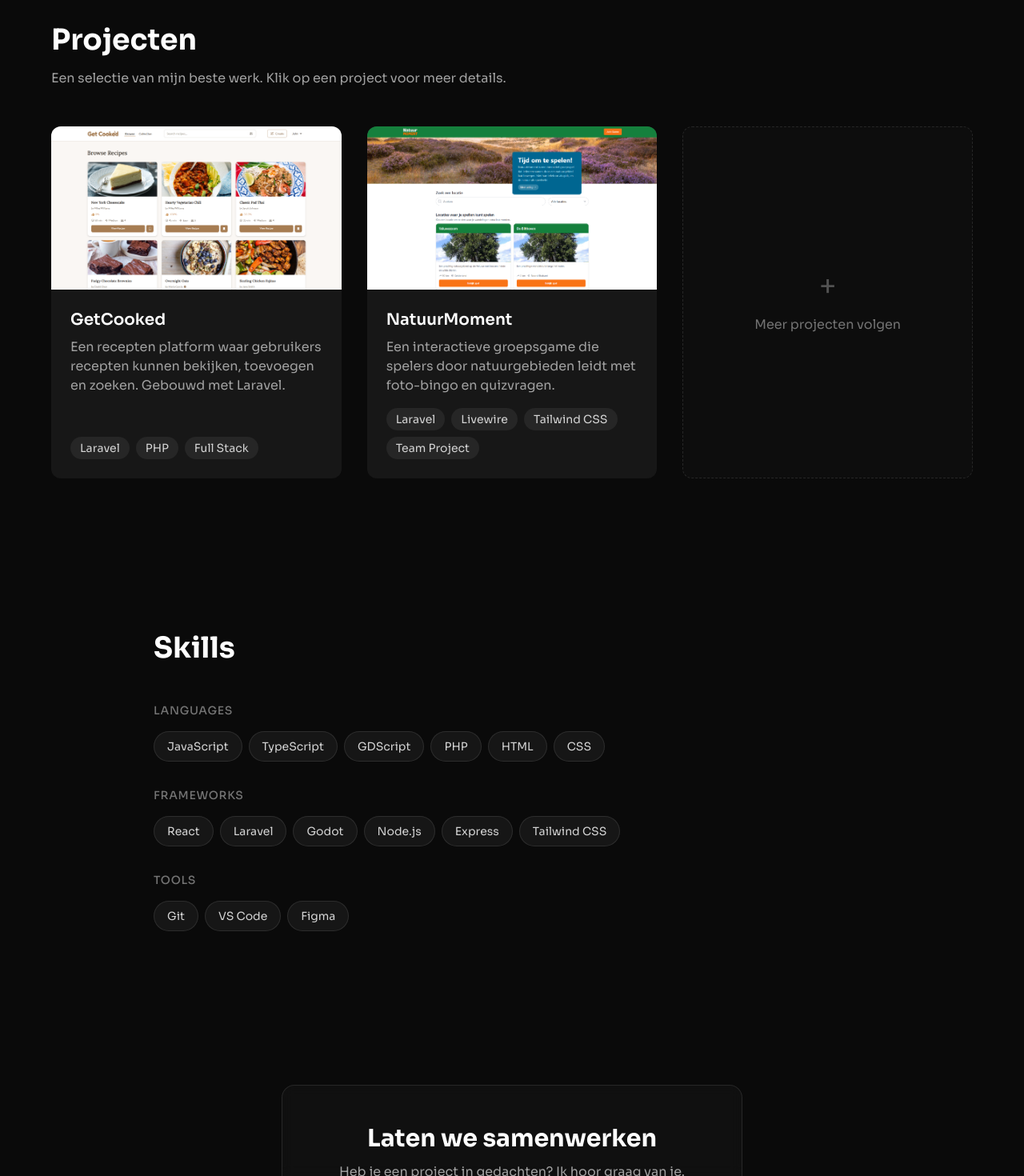
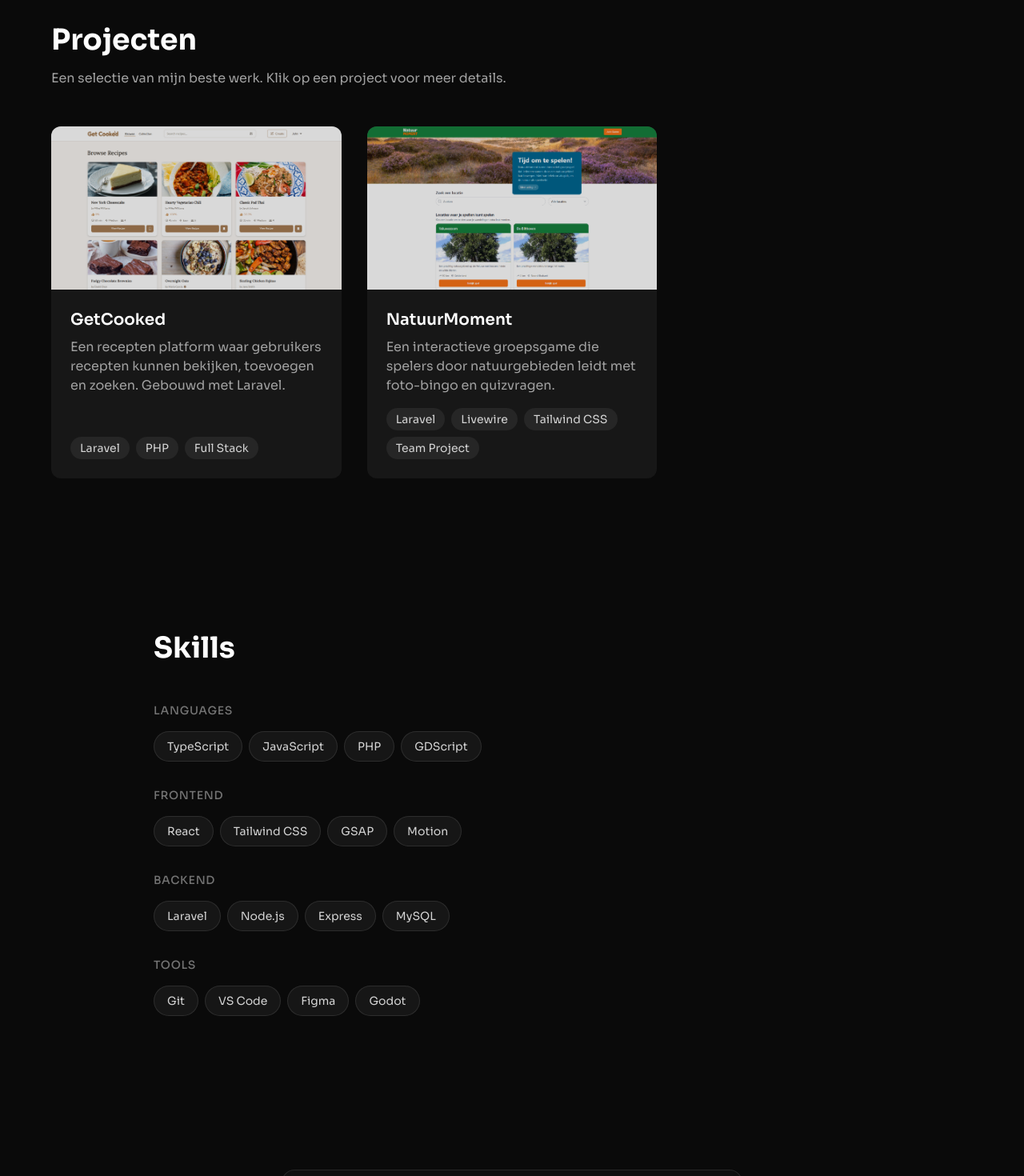
Before and after one commit to AirMile/portfolio, a React (Vite) app: page / in a window 1280 px wide. Shown: the part 1634-3104 px from the top of the page at 80% size. Built offline with nearby package versions, Linux system fonts and the light colour scheme.

Commit message:
refactor: fix animations and update content
- Fix page transition animations on return to home
- Remove TransitionProvider (no longer needed)
- Add brightness filter to images
- Remove "meer projecten" placeholder
- Update skills with new categories and MySQL

```diff
--- a/src/App.tsx
+++ b/src/App.tsx
@@ -4,7 +4,6 @@ import { AnimatePresence } from 'motion/react'
 import { Analytics } from '@vercel/analytics/react'
 import { SpeedInsights } from '@vercel/speed-insights/react'
 import { LenisProvider, useLenis } from '@/components/providers/LenisProvider'
-import { TransitionProvider } from '@/components/providers/TransitionProvider'
 import { Footer } from '@/components/layout/Footer'
 import { ScrollToTop } from '@/components/ui/ScrollToTop'
 import { Starfield, triggerWarp } from '@/components/background'
@@ -81,7 +80,6 @@ function AnimatedRoutes() {
 function App() {
   return (
     <BrowserRouter>
-      <TransitionProvider>
       <LenisProvider>
         <div className="min-h-screen bg-neutral-950 text-white">
           <Starfield />
@@ -92,7 +90,6 @@ function App() {
           <ScrollToTop />
         </div>
       </LenisProvider>
-      </TransitionProvider>
       <Analytics />
       <SpeedInsights />
     </BrowserRouter>
--- a/src/components/animation/FadeIn.tsx
+++ b/src/components/animation/FadeIn.tsx
@@ -1,7 +1,6 @@
 import { motion, type Variants } from 'motion/react'
 import { type ReactNode } from 'react'
 import { EASE_DEFAULT } from '@/lib/animation'
-import { useTransition } from '@/components/providers/TransitionProvider'
 
 interface FadeInProps {
   children: ReactNode
@@ -28,8 +27,6 @@ export function FadeIn({
   duration = 0.6,
   once = true,
 }: FadeInProps) {
-  const { isReturningHome } = useTransition()
-
   const variants: Variants = {
     hidden: {
       opacity: 0,
@@ -47,11 +44,6 @@ export function FadeIn({
     },
   }
 
-  // Skip animation when returning from project page - let PageTransition handle it
-  if (isReturningHome) {
-    return <div className={className}>{children}</div>
-  }
-
   return (
     <motion.div
       className={className}
--- a/src/components/animation/StaggerContainer.tsx
+++ b/src/components/animation/StaggerContainer.tsx
@@ -1,6 +1,5 @@
 import { motion, type Variants } from 'motion/react'
 import { type ReactNode } from 'react'
-import { useTransition } from '@/components/providers/TransitionProvider'
 
 interface StaggerContainerProps {
   children: ReactNode
@@ -15,8 +14,6 @@ export function StaggerContainer({
   staggerDelay = 0.1,
   delayChildren = 0,
 }: StaggerContainerProps) {
-  const { isReturningHome } = useTransition()
-
   const containerVariants: Variants = {
     hidden: { opacity: 0 },
     visible: {
@@ -26,11 +23,6 @@ export function StaggerContainer({
         staggerChildren: staggerDelay,
       },
     },
-  }
-
-  // Skip animation when returning from project page
-  if (isReturningHome) {
-    return <div className={className}>{children}</div>
   }
 
   return (
--- a/src/components/providers/TransitionProvider.tsx
+++ /dev/null
@@ -1,53 +0,0 @@
-import {
-  createContext,
-  useContext,
-  useState,
-  useEffect,
-  type ReactNode,
-} from 'react'
-import { useLocation } from 'react-router-dom'
-
-interface TransitionContextType {
-  isReturningHome: boolean
-}
-
-const TransitionContext = createContext<TransitionContextType>({
-  isReturningHome: false,
-})
-
-export function useTransition() {
-  return useContext(TransitionContext)
-}
-
-interface TransitionProviderProps {
-  children: ReactNode
-}
-
-export function TransitionProvider({ children }: TransitionProviderProps) {
-  const location = useLocation()
-  const [isReturningHome, setIsReturningHome] = useState(false)
-  const [prevPath, setPrevPath] = useState<string | null>(null)
-
-  useEffect(() => {
-    // Detect if we're returning to home from a project page
-    if (prevPath !== null && prevPath !== location.pathname) {
-      const wasOnProject = prevPath.startsWith('/projects/')
-      const isNowHome = location.pathname === '/'
-      setIsReturningHome(wasOnProject && isNowHome)
-
-      // Reset after animations complete
-      if (wasOnProject && isNowHome) {
-        const timer = setTimeout(() => setIsReturningHome(false), 1000)
-        return () => clearTimeout(timer)
-      }
-    }
-
-    setPrevPath(location.pathname)
-  }, [location.pathname, prevPath])
-
-  return (
-    <TransitionContext.Provider value={{ isReturningHome }}>
-      {children}
-    </TransitionContext.Provider>
-  )
-}
--- a/src/components/sections/About.tsx
+++ b/src/components/sections/About.tsx
@@ -15,7 +15,7 @@ export function About() {
               <img
                 src="/images/profile.jpg"
                 alt="Profielfoto"
-                className="h-full w-full object-cover"
+                className="h-full w-full object-cover brightness-[0.85]"
               />
             </div>
           </FadeIn>
--- a/src/components/sections/Projects.tsx
+++ b/src/components/sections/Projects.tsx
@@ -25,12 +25,6 @@ export function Projects() {
               <ProjectCard project={project} />
             </StaggerItem>
           ))}
-          <StaggerItem className="h-full">
-            <div className="flex h-full flex-col items-center justify-center rounded-xl border border-dashed border-white/10 bg-neutral-900/30 p-8 text-center">
-              <span className="text-4xl text-neutral-600">+</span>
-              <p className="mt-4 text-neutral-500">Meer projecten volgen</p>
-            </div>
-          </StaggerItem>
         </StaggerContainer>
       </div>
     </section>
--- a/src/components/sections/Skills.tsx
+++ b/src/components/sections/Skills.tsx
@@ -3,15 +3,19 @@ import { FadeIn, StaggerContainer, StaggerItem } from '@/components/animation'
 const skillCategories = [
   {
     title: 'Languages',
-    skills: ['JavaScript', 'TypeScript', 'GDScript', 'PHP', 'HTML', 'CSS'],
+    skills: ['TypeScript', 'JavaScript', 'PHP', 'GDScript'],
   },
   {
-    title: 'Frameworks',
-    skills: ['React', 'Laravel', 'Godot', 'Node.js', 'Express', 'Tailwind CSS'],
+    title: 'Frontend',
+    skills: ['React', 'Tailwind CSS', 'GSAP', 'Motion'],
+  },
+  {
+    title: 'Backend',
+    skills: ['Laravel', 'Node.js', 'Express', 'MySQL'],
   },
   {
     title: 'Tools',
-    skills: ['Git', 'VS Code', 'Figma'],
+    skills: ['Git', 'VS Code', 'Figma', 'Godot'],
   },
 ]
 
--- a/src/components/ui/ProjectCard.tsx
+++ b/src/components/ui/ProjectCard.tsx
@@ -23,7 +23,7 @@ export function ProjectCard({ project }: ProjectCardProps) {
           <motion.img
             src={project.thumbnail}
             alt={project.title}
-            className="h-full w-full object-cover"
+            className="h-full w-full object-cover brightness-[0.85]"
             whileHover={{ scale: 1.05 }}
             transition={{ duration: DURATION_FAST, ease: EASE_DEFAULT }}
           />
```
Lines whose indentation alone changed are shown as unchanged.
